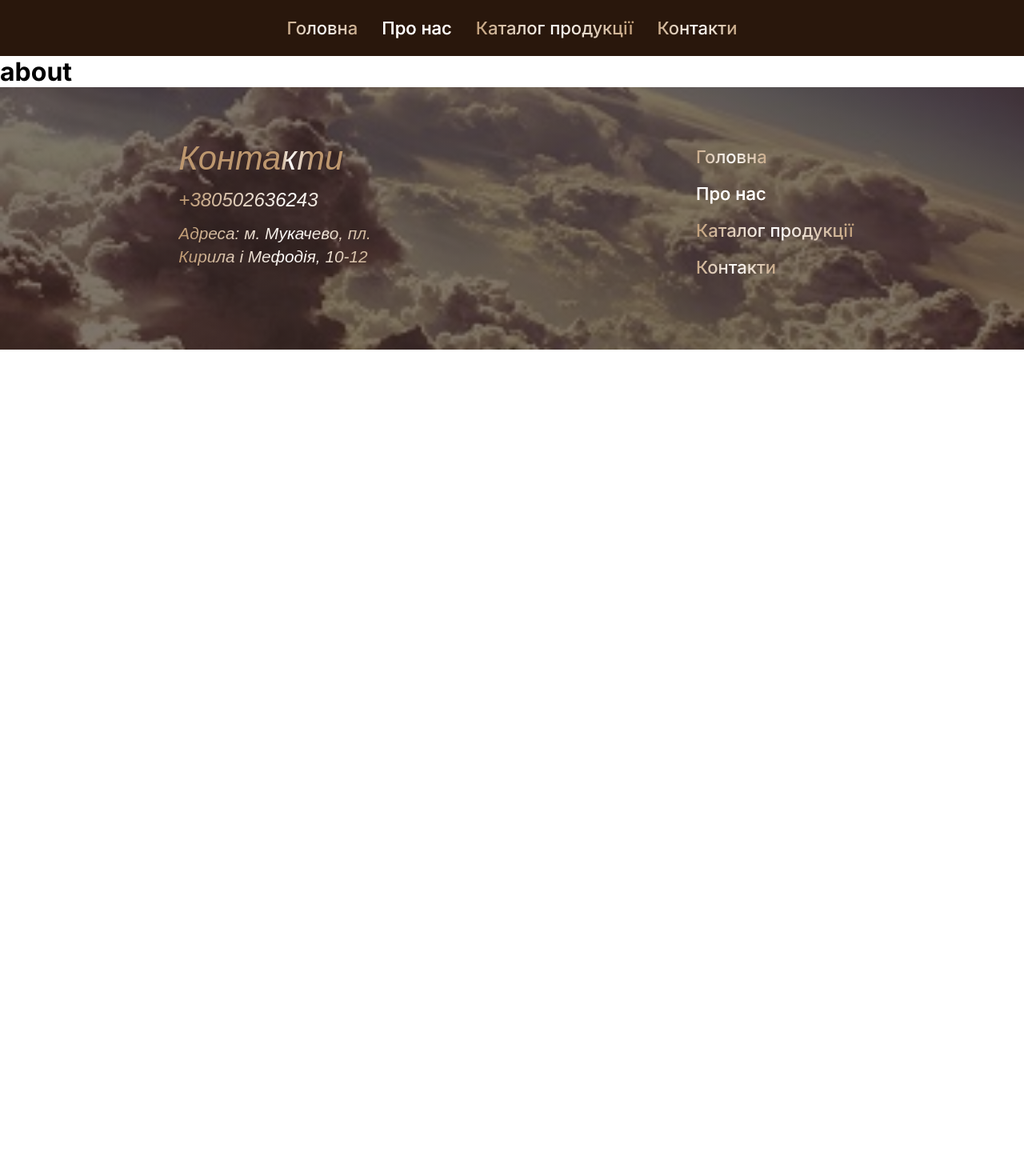
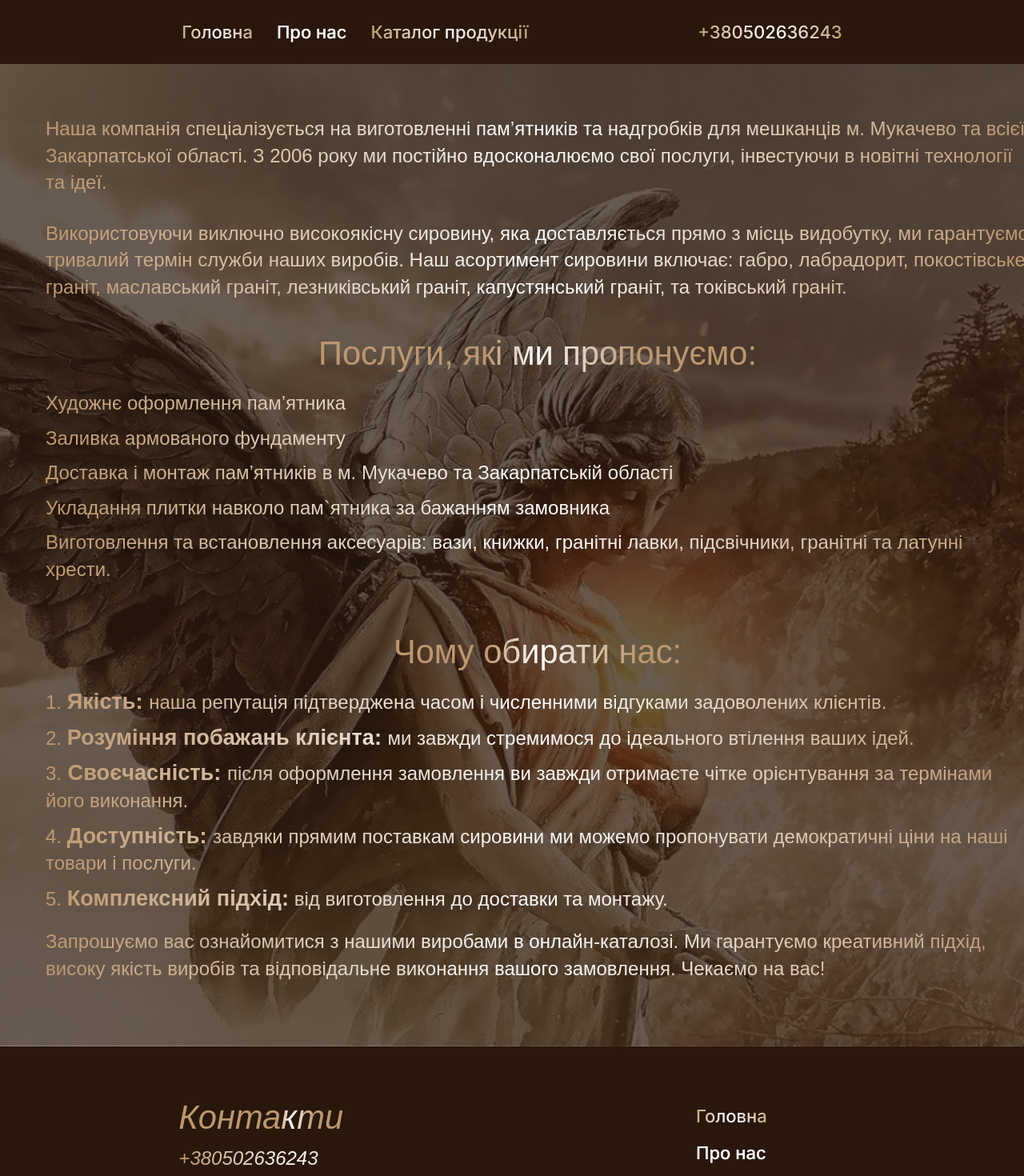
Before and after one commit to VitalikN/monuments, a Next.js app: page /about in a window 1280 px wide. Shown: the top 1470 px of the page at 80% size. Before the commit the page ends 800 px from the top, so only its background shows below. Built offline with nearby package versions, Linux system fonts and the light colour scheme.

Commit message:
about create + scss

```diff
--- a/src/app/about/page.js
+++ b/src/app/about/page.js
@@ -1,9 +1,11 @@
+import AboutUs from "@/components/AboutUs/AboutUs";
+
 export const metadata = {
   title: "Про нас",
   description: "Generated by create next app",
 };
 
 const About = () => {
-  return <h1>about</h1>;
+  return <AboutUs />;
 };
 export default About;
--- /dev/null
+++ b/src/components/AboutUs/AboutUs.jsx
@@ -0,0 +1,94 @@
+import "../../sass/utils/_container.scss";
+
+import "../../sass/layouts/about.scss";
+
+const AboutUs = () => {
+  return (
+    <section className="about__section">
+      <div className="container">
+        <p className="about__text about__lead">
+          Наша компанія спеціалізується на виготовленні пам’ятників та
+          надгробків для мешканців м. Мукачево та всієї Закарпатської області. З
+          2006 року ми постійно вдосконалюємо свої послуги, інвестуючи в новітні
+          технології та ідеї.
+        </p>
+        <p className="about__text">
+          Використовуючи виключно високоякісну сировину, яка доставляється прямо
+          з місць видобутку, ми гарантуємо тривалий термін служби наших виробів.
+          Наш асортимент сировини включає: габро, лабрадорит, покостівське
+          граніт, маславський граніт, лезниківський граніт, капустянський
+          граніт, та токівський граніт.
+        </p>
+        <h2 className="about__title">Послуги, які ми пропонуємо:</h2>
+        <ul className="about__list">
+          <li className="about__item">
+            <p className="about__text"> Художнє оформлення пам’ятника</p>
+          </li>
+          <li className="about__item">
+            <p className="about__text"> Заливка армованого фундаменту</p>
+          </li>
+          <li className="about__item">
+            <p className="about__text">
+              Доставка і монтаж пам’ятників в м. Мукачево та Закарпатській
+              області
+            </p>
+          </li>
+          <li className="about__item">
+            <p className="about__text">
+              Укладання плитки навколо пам`ятника за бажанням замовника
+            </p>
+          </li>
+          <li className="about__item">
+            <p className="about__text">
+              Виготовлення та встановлення аксесуарів: вази, книжки, гранітні
+              лавки, підсвічники, гранітні та латунні хрести.
+            </p>
+          </li>
+        </ul>
+        <h2 className="about__title">Чому обирати нас:</h2>
+        <ul className="about__list">
+          <li className="about__item">
+            <p className="about__text">
+              1. <span className="about__chip"> Якість: </span>наша репутація
+              підтверджена часом і численними відгуками задоволених клієнтів.
+            </p>
+          </li>
+          <li className="about__item">
+            <p className="about__text">
+              2.{" "}
+              <span className="about__chip">Розуміння побажань клієнта: </span>
+              ми завжди стремимося до ідеального втілення ваших ідей.
+            </p>
+          </li>
+          <li className="about__item">
+            <p className="about__text">
+              3.<span className="about__chip"> Своєчасність: </span>після
+              оформлення замовлення ви завжди отримаєте чітке орієнтування за
+              термінами його виконання.
+            </p>
+          </li>
+          <li className="about__item">
+            <p className="about__text">
+              4. <span className="about__chip">Доступність: </span>завдяки
+              прямим поставкам сировини ми можемо пропонувати демократичні ціни
+              на наші товари і послуги.
+            </p>
+          </li>
+          <li className="about__item">
+            <p className="about__text">
+              5. <span className="about__chip">Комплексний підхід:</span> від
+              виготовлення до доставки та монтажу.
+            </p>
+          </li>
+        </ul>
+        <p className="about__text">
+          Запрошуємо вас ознайомитися з нашими виробами в онлайн-каталозі. Ми
+          гарантуємо креативний підхід, високу якість виробів та відповідальне
+          виконання вашого замовлення. Чекаємо на вас!
+        </p>
+      </div>
+    </section>
+  );
+};
+
+export default AboutUs;
--- a/src/components/Footer/Footer.jsx
+++ b/src/components/Footer/Footer.jsx
@@ -4,9 +4,16 @@ import "../../sass/utils/_container.scss";
 import "../../sass/layouts/footer.scss";
 import Link from "next/link";
 import MenuItems from "../MenuItems/MenuItems";
+
+import { usePathname } from "next/navigation";
+
 const Footer = () => {
+  const pathname = usePathname();
+
   return (
-    <section className="footer__section">
+    <footer
+      className={`footer__section  ${pathname === "/" ? "home" : "other"}`}
+    >
       <div className="container">
         <div className="footer__container">
           <address className="footer__address">
@@ -28,7 +35,7 @@ const Footer = () => {
           </div>
         </div>
       </div>
-    </section>
+    </footer>
   );
 };
 export default Footer;
--- a/src/components/Header/Header.jsx
+++ b/src/components/Header/Header.jsx
@@ -3,6 +3,7 @@ import "../../sass/utils/_container.scss";
 import "../../sass/layouts/header.scss";
 import { useEffect, useState } from "react";
 import MenuItems from "../MenuItems/MenuItems";
+import Link from "next/link";
 
 const Header = () => {
   const [menuOpen, setMenuOpen] = useState(false);
@@ -22,13 +23,23 @@ const Header = () => {
   return (
     <header className="header">
       <div className="container">
-        <nav className={`navigation ${menuOpen ? "open" : ""}`}>
-          <MenuItems closeMenu={() => setMenuOpen(false)} />
-        </nav>
-
-        <button className="burger-menu" onClick={() => setMenuOpen(!menuOpen)}>
-          <span className={`burger ${menuOpen ? "open" : ""}`}></span>
-        </button>
+        <div className="header__box">
+          <nav className={`navigation ${menuOpen ? "open" : ""}`}>
+            <MenuItems closeMenu={() => setMenuOpen(false)} />
+          </nav>
+          <button
+            className="burger-menu"
+            onClick={() => setMenuOpen(!menuOpen)}
+          >
+            <span className={`burger ${menuOpen ? "open" : ""}`}></span>
+          </button>
+          <Link
+            className="navigation__link navigation__tel"
+            href="tel:+380502636243"
+          >
+            +380502636243
+          </Link>
+        </div>
       </div>
     </header>
   );
--- a/src/components/MenuItems/MenuItems.jsx
+++ b/src/components/MenuItems/MenuItems.jsx
@@ -31,15 +31,6 @@ const MenuItems = ({ closeMenu }) => {
       >
         Каталог продукції
       </Link>
-      <Link
-        onClick={closeMenu}
-        href="/contacts"
-        className={`navigation__link ${
-          pathname === "/contacts" ? "active" : ""
-        }`}
-      >
-        Контакти
-      </Link>
     </>
   );
 };
--- a/src/components/Services/Services.jsx
+++ b/src/components/Services/Services.jsx
@@ -33,8 +33,7 @@ const Services = () => {
             <IoMdCheckboxOutline className="services__icon" />
             <p className="services__text">
               Виготовлення та встановлення аксесуарів,таких як: вази, книжки
-              ,гранітні та дерев`яні лавки,підсвічники (лампадки) хрести
-              гранітні та латунні
+              ,гранітні лавки,підсвічники (лампадки) хрести гранітні та латунні
             </p>
           </li>
         </ul>
--- /dev/null
+++ b/src/sass/layouts/about.scss
@@ -0,0 +1,61 @@
+@import "../utils/mixins";
+
+.about__section {
+  background-image: linear-gradient(
+      rgba(41, 23, 12, 0.7),
+      rgba(41, 23, 12, 0.7)
+    ),
+    url("/Angel.jpg");
+  background-size: cover;
+  background-position: center;
+  background-repeat: no-repeat;
+  //   @include tablet {
+  //     background-attachment: fixed;
+  //   }
+  padding: 4em 0em 5em 0em;
+  @include tablet {
+    padding: 4em 2em 5em;
+  }
+}
+.about__lead {
+  padding-bottom: 30px;
+}
+
+.about__text {
+  font-family: "Playfair Display", Sans-serif;
+  font-size: 1.5rem;
+  font-weight: 500;
+  line-height: 1.4em;
+
+  background: linear-gradient(90deg, #bd976e, #ffffff, #bd976e);
+  background-clip: text;
+  -webkit-background-clip: text;
+  color: transparent;
+  transition: color 0.5s;
+}
+.about__title {
+  font-family: "Playfair Display", Sans-serif;
+  font-size: 2.6em;
+  font-weight: 400;
+  line-height: 1.2em;
+  letter-spacing: 0px;
+
+  background: linear-gradient(90deg, #bd976e 45%, #ffffff 50%, #bd976e 60%);
+  background-clip: text;
+  -webkit-background-clip: text;
+  color: transparent;
+  transition: color 0.5s;
+  text-align: center;
+  padding-top: 1em;
+}
+.about__list {
+  padding: 20px 0;
+  display: flex;
+  flex-direction: column;
+  gap: 10px;
+}
+
+.about__chip {
+  font-size: 1.7rem;
+  font-weight: 600;
+}
--- a/src/sass/layouts/footer.scss
+++ b/src/sass/layouts/footer.scss
@@ -3,6 +3,11 @@
 .footer__section {
   padding: 4em 0em 5em 0em;
 
+  @include tablet {
+    // background-attachment: fixed;
+  }
+
+  &.home {
     background-image: linear-gradient(
         rgba(41, 23, 12, 0.6),
         rgba(41, 23, 12, 0.6)
@@ -11,8 +16,10 @@
     background-size: cover;
     background-position: center;
     background-repeat: no-repeat;
-  @include tablet {
-    // background-attachment: fixed;
+  }
+
+  &.other {
+    background-color: #29170c;
   }
 }
 
--- a/src/sass/layouts/header.scss
+++ b/src/sass/layouts/header.scss
@@ -9,11 +9,10 @@
 
 .header {
   background-color: #29170c;
-  height: 70px;
+  height: 80px;
   display: flex;
   align-items: center;
   @media screen and (max-width: 767px) {
-    height: 60px;
     justify-content: center;
   }
 }
@@ -63,6 +62,14 @@
   &:hover,
   &.active {
     color: #ffffff;
+  }
+}
+.header__box {
+  display: flex;
+  align-items: center;
+  justify-content: space-between;
+  @include tablet {
+    justify-content: space-evenly;
   }
 }
 
```
Also changed, not shown: src/app/contacts/page.js (deleted, +0 -10 lines). Lines whose indentation alone changed are shown as unchanged.
